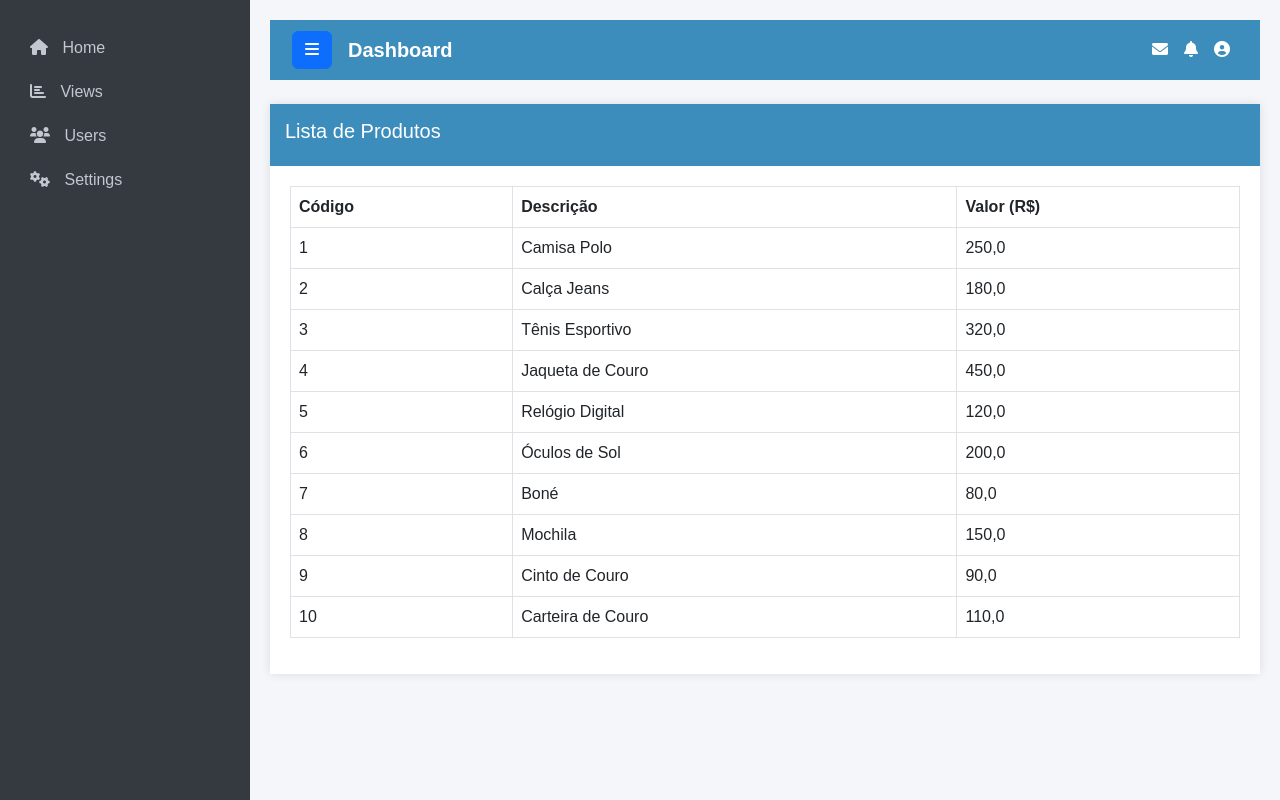
After one commit to Elicarlos/piloto, a Django app: page /produtos/ in a window 1280 px wide. The commit adds this page. Run offline with Django 5.2, Linux system fonts and the light colour scheme.

Commit message:
feito ajuste de templates

```diff
--- a/home/templates/base.html
+++ b/home/templates/base.html
@@ -72,7 +72,7 @@
             <nav>
                 <ul>
                     <li>
-                        <a href="{% url 'dashboard' %}">
+                        <a href="{% url 'home' %}">
                         Dasboard
                         </a>
                     </li>
--- a/home/templates/base_dash.html
+++ b/home/templates/base_dash.html
@@ -159,10 +159,28 @@
                 </div>
             </div>
         </nav>
+        <!-- Dashboard Content -->
+        <div class="mt-4" style=" display: flex; flex-direction: column; gap: 20px;">
+            {% block cards %}
+            {% endblock %}
 
-        {% block content %}
-        <!-- Dashboard Content -->
-        {% endblock %}
+           <div class="row">
+                <div class="col-lg-12 col-md-12 col-sm-12">
+                    <div class=" card-custom">
+                        <div class="card-header card-header-custom">
+                            <h5>{% block titulo_page %}
+                            New Orders
+                            {% endblock %}</h5>
+                        </div>
+                        <div class="card-body card-body-custom">
+                            {% block conteudo %}
+                            {% endblock %}
+                        </div>
+                    </div>
+                </div>
+            </div>
+            <!-- Additional content like charts, tables, etc. can be added here -->
+        </div>
     </div>
 
 
--- /dev/null
+++ b/home/templates/base_secundaria.html
@@ -0,0 +1,5 @@
+{% extends 'base_dash.html'%}
+{% block title %}Contato{% endblock %}
+{%  block titulo_page %}Contato{% endblock %}
+{% block conteudo %}
+{% endblock %}
--- /dev/null
+++ b/home/templates/home/contato.html
@@ -0,0 +1,6 @@
+{% extends 'base_dash.html'%}
+{% block title %}Contato{% endblock %}
+{%  block titulo_page %}Contato{% endblock %}
+{% block conteudo %}
+<p>Entre em contato conosco: contato@hotmail.com</p>
+{% endblock %}
--- a/home/templates/home/exibir_item.html
+++ b/home/templates/home/exibir_item.html
@@ -1,5 +1,6 @@
-{% extends 'base_dash.html' %}
+{% extends 'base_dash.html'%}
 {% block title %}Item{% endblock %}
-{% block content %}
+{%  block titulo_page %}Item{% endblock %}
+{% block conteudo %}
 <h1>Voce esta visualizando o item com id: {{ id }}</h1>
 {% endblock %}
--- a/home/templates/home/menu.html
+++ b/home/templates/home/menu.html
@@ -3,16 +3,16 @@
         <a href="#" class="nav-link"><i class="fas fa-home"></i> <span>Home</span></a>
     </li>
     <li class="nav-item">
-        <a href="#" class="nav-link"><i class="fas fa-chart-bar"></i> <span>Charts</span></a>
+        <a href="#" class="nav-link"><i class="fas fa-chart-bar"></i> <span>Views</span></a>
         <ul class="submenu nav flex-column">
             <li class="nav-item">
-                <a href="#" class="nav-link">Bar Chart</a>
+                <a href="{% url 'contato' %}" class="nav-link">Contato</a>
             </li>
             <li class="nav-item">
-                <a href="#" class="nav-link">Pie Chart</a>
+                <a href="{% url 'sobre' %}" class="nav-link">Sobre</a>
             </li>
             <li class="nav-item">
-                <a href="#" class="nav-link">Line Chart</a>
+                <a href="{% url 'produtos' %}" class="nav-link">Produtos</a>
             </li>
         </ul>
     </li>
--- a/home/templates/home/perfil.html
+++ b/home/templates/home/perfil.html
@@ -1,5 +1 @@
 {% extends 'base_dash.html' %}
-{% block title %}Perfil{% endblock %}
-{% block content %}
-<h1>Esse é o perfil de : {{ nome }}</h1>
-{% endblock %}
--- /dev/null
+++ b/home/templates/home/sobre.html
@@ -0,0 +1,6 @@
+{% extends 'base_dash.html'%}
+{% block title %}Sobre{% endblock %}
+{%  block titulo_page %}Sobre{% endblock %}
+{% block conteudo %}
+<p>Sistema 1.0, desenvolvido por mim!</p>
+{% endblock %}
--- /dev/null
+++ b/home/templates/produtos/lista-produtos.html
@@ -0,0 +1,26 @@
+{% extends 'base_dash.html'%}
+{% block title %}Lista de Produtos{% endblock %}
+{% block cards %}{% endblock %}
+{%  block titulo_page %}Lista de Produtos{% endblock %}
+{% block conteudo %}
+<table class="table table-bordered table-hover mx-auto">
+    <thead class="thead-dark">
+        <tr>
+            <th scope="col">Código</th>
+            <th scope="col">Descrição</th>
+            <th scope="col">Valor (R$)</th>
+        </tr>
+    </thead>
+    <tbody>
+        {% for produto in produtos %}
+        <tr>
+            <td>{{ produto.id }}</td>
+            <td>{{ produto.nome }}</td>
+            <td>{{ produto.preco }}</td>
+        </tr>
+        {% endfor %}
+
+    </tbody>
+</table>
+
+{% endblock %}
--- a/home/urls.py
+++ b/home/urls.py
@@ -8,7 +8,8 @@ urlpatterns = [
     path('ajuda/', views.ajuda, name="ajuda"),
     path('sobre/', views.sobre, name="sobre"),
     path('perfil/<str:nome>/', views.perfil, name="perfil"),
-    path('item/<int:id>/', views.exibir_item, name="exibir_item"),
+    path('item/<int:id>/', views.exibir_item, name="item"),
     path('diasemana/<int:dia>/', views.diasemana, name="diasemana"),
+    path('produtos/', views.lista_produtos, name="produtos"),
 
 ]
--- a/home/views.py
+++ b/home/views.py
@@ -3,10 +3,10 @@ from django.shortcuts import render
 
 # Create your views here.
 def index(request):
-    return render(request, 'home/dashboard.html')
+    return render(request, 'home/index.html')
 
 def sobre(request):
-    return render(request, 'sobre.html')
+    return render(request, 'home/sobre.html')
 
 
 def ajuda(request):
@@ -14,7 +14,7 @@ def ajuda(request):
 
 
 def contato(request):
-    return render(request, 'contato.html')
+    return render(request, 'home/contato.html')
 
 def perfil(request, nome):
     return render(request, 'home/perfil.html', {"nome": nome})
@@ -51,3 +51,21 @@ def diasemana(request, dia):
 
 def exibir_item(request, id):
     return render(request, 'home/exibir_item.html', {"id": id})
+
+def lista_produtos(request):
+    context = {
+        'produtos': [
+            {'id': 1, 'nome': 'Camisa Polo', 'preco': 250.00},
+            {'id': 2, 'nome': 'Calça Jeans', 'preco': 180.00},
+            {'id': 3, 'nome': 'Tênis Esportivo', 'preco': 320.00},
+            {'id': 4, 'nome': 'Jaqueta de Couro', 'preco': 450.00},
+            {'id': 5, 'nome': 'Relógio Digital', 'preco': 120.00},
+            {'id': 6, 'nome': 'Óculos de Sol', 'preco': 200.00},
+            {'id': 7, 'nome': 'Boné', 'preco': 80.00},
+            {'id': 8, 'nome': 'Mochila', 'preco': 150.00},
+            {'id': 9, 'nome': 'Cinto de Couro', 'preco': 90.00},
+            {'id': 10, 'nome': 'Carteira de Couro', 'preco': 110.00}
+        ],
+    }
+
+    return render(request, 'produtos/lista-produtos.html', context)
```
Also changed, not shown: home/templates/home/index.html (added, +52 -0 lines).
